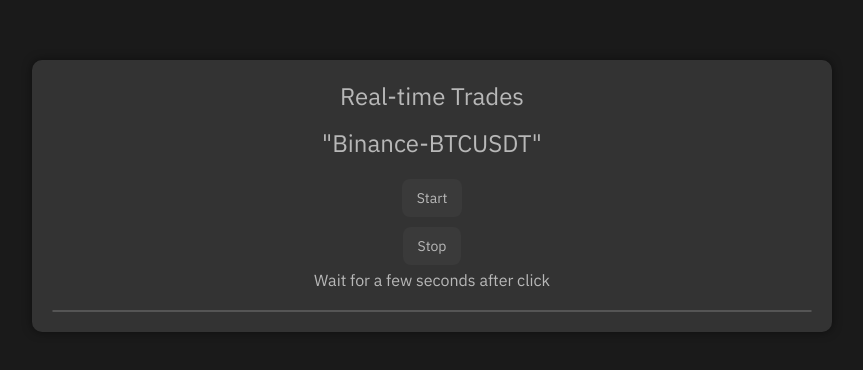
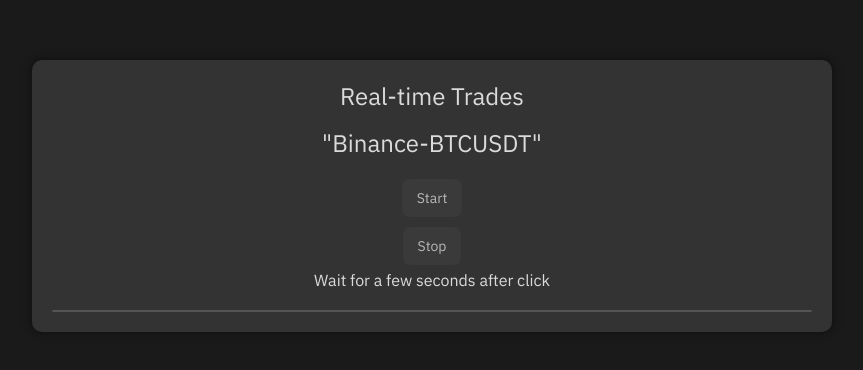
Before and after one commit to nitecity/heatmap, a website: page index.html in a window 1280 px wide. Shown: the part 204-574 px from the top of the page, without its empty margins (208-1071 px from the left). Drawn offline with Linux system fonts and the light colour scheme.

Commit message:
minor issue

```diff
--- a/style.css
+++ b/style.css
@@ -11,7 +11,7 @@
 
 body {
     background-color: #1a1a1a;
-    color: #b8b8b8;
+    color: #dbdbdb;
     height: 100vh;
     display: flex;
     justify-content: center;
```
